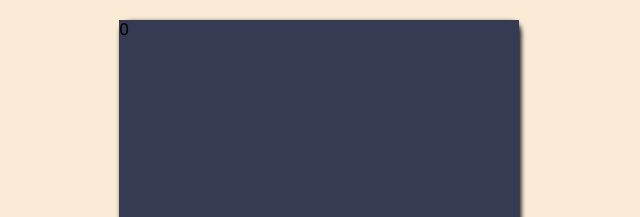
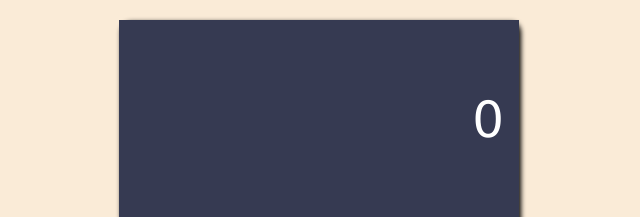
Before and after one commit to PhoenixTech2003/calculator, a plain HTML site: page index.html in a window 1280 px wide. Shown: the top 217 px of the page, 321-961 px from the left. Drawn offline with Linux system fonts and the light colour scheme.

Commit message:
Add style rules for dummy data

```diff
--- a/css/index.css
+++ b/css/index.css
@@ -7,6 +7,29 @@
 body{
     background-color: antiquewhite;
     font-family: 'Lucida Sans', 'Lucida Sans Regular', 'Lucida Grande', 'Lucida Sans Unicode', Geneva, Verdana, sans-serif;
+}
+
+.display{
+    display: flex;
+    flex-direction: column;
+    align-items: flex-end;
+    justify-content: center;
+
+
+}
+
+.expression-container{
+    color: white;
+    font-size: 50px;
+    margin-right:15px;
+
+}
+
+.result-container{
+    color: white;
+    font-size: 40px;
+    margin-right:15px;
+
 }
 
 .calculator-container{
```
